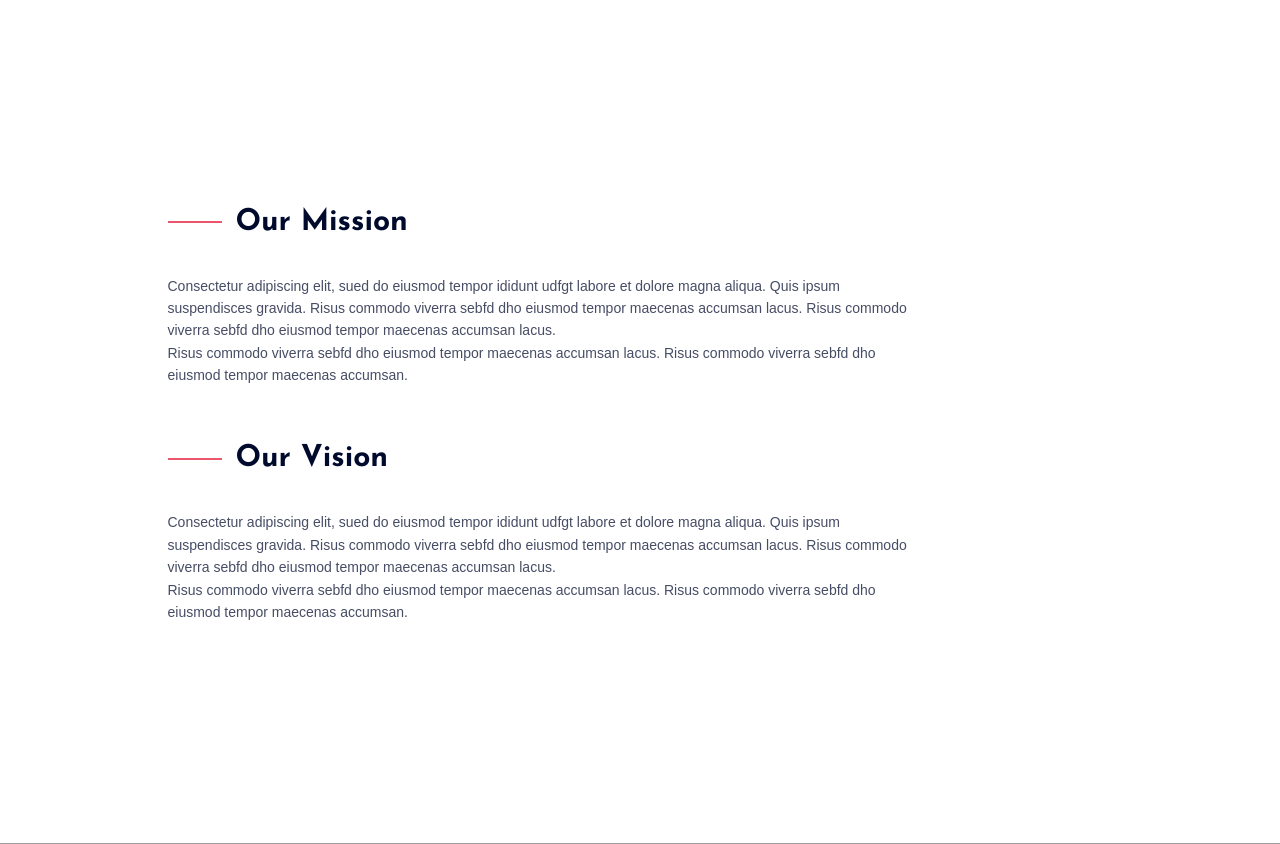
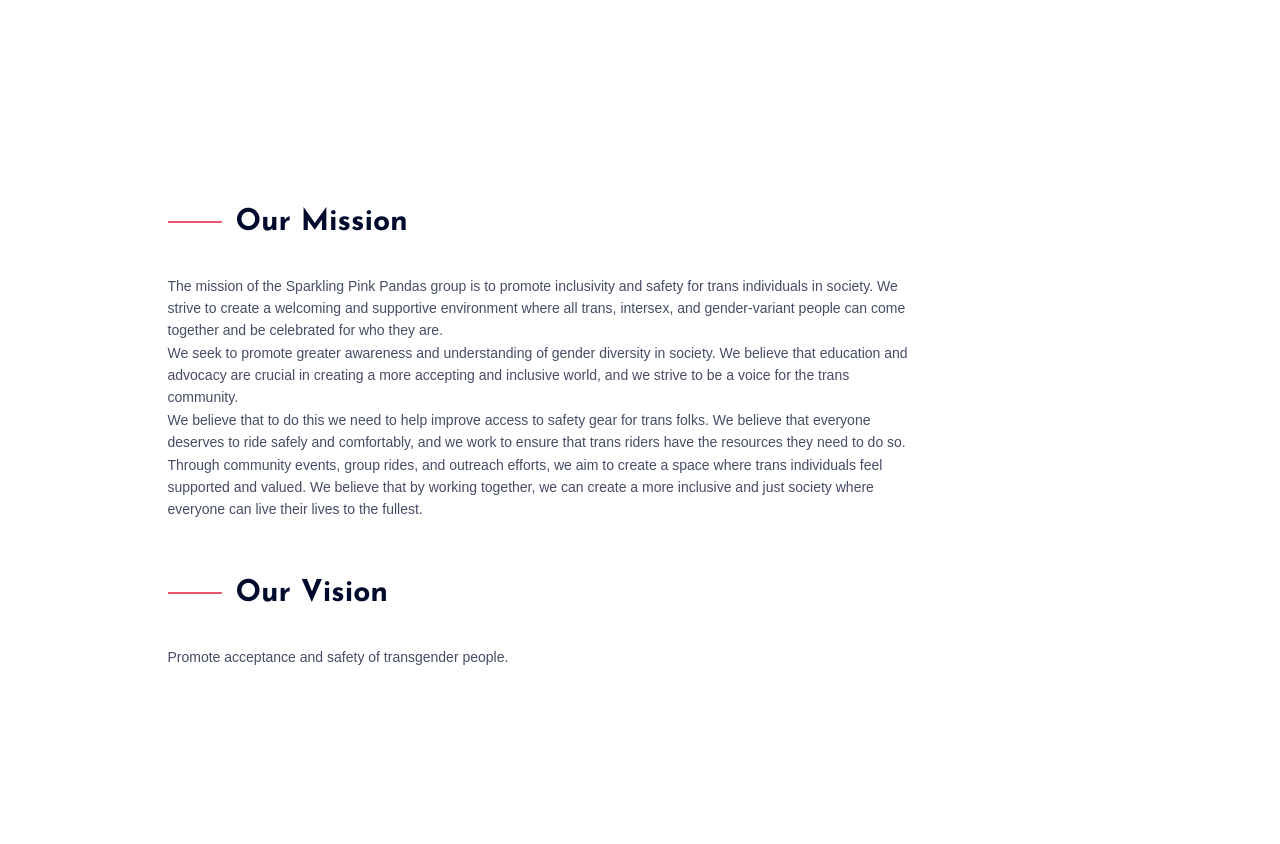
Before and after one commit to holdenk/sparklingpinkpandas, a Django app: page /accounts/about in a window 1280 px wide. Shown: the part 723-1567 px from the top of the page. Run offline with Django 3.2, Linux system fonts and the light colour scheme; some libraries are stand-ins or nearby versions; grey boxes are pictures that could not be loaded.

Commit message:
Get rid of some boiler plate wording.

```diff
--- a/accounts/templates/about.html
+++ b/accounts/templates/about.html
@@ -31,16 +31,24 @@
 		    <div class="offset-xl-1 col-lg-8">
 			<div class="about-details-cap mb-50">
 			  <h4>Our Mission</h4>
-                            <p>Consectetur adipiscing elit, sued do eiusmod tempor ididunt udfgt labore et dolore magna aliqua. Quis ipsum suspendisces gravida. Risus commodo viverra sebfd dho eiusmod tempor maecenas accumsan lacus. Risus commodo viverra sebfd dho eiusmod tempor maecenas accumsan lacus.
+			  <p>The mission of the Sparkling Pink Pandas group is to promote inclusivity and safety for trans individuals in society. We strive to create a welcoming and supportive environment where all trans, intersex, and gender-variant people can come together and be celebrated for who they are.
 			  </p>
-                            <p> Risus commodo viverra sebfd dho eiusmod tempor maecenas accumsan lacus. Risus commodo viverra sebfd dho eiusmod tempor maecenas accumsan.</p>
+			  <p>
+			    We seek to promote greater awareness and understanding of gender diversity in society. We believe that education and advocacy are crucial in creating a more accepting and inclusive world, and we strive to be a voice for the trans community.
+			  </p>
+			  <p>
+			    We believe that to do this we need to help improve access to safety gear for trans folks. We believe that everyone deserves to ride safely and comfortably, and we work to ensure that trans riders have the resources they need to do so.
+			  </p>
+			  <p>
+			    Through community events, group rides, and outreach efforts, we aim to create a space where trans individuals feel supported and valued. We believe that by working together, we can create a more inclusive and just society where everyone can live their lives to the fullest.
+			  </p>
 			</div>
 
 			<div class="about-details-cap mb-50">
 			  <h4>Our Vision</h4>
-                            <p>Consectetur adipiscing elit, sued do eiusmod tempor ididunt udfgt labore et dolore magna aliqua. Quis ipsum suspendisces gravida. Risus commodo viverra sebfd dho eiusmod tempor maecenas accumsan lacus. Risus commodo viverra sebfd dho eiusmod tempor maecenas accumsan lacus.
+			  <p>
+			    Promote acceptance and safety of transgender people.
 			  </p>
-                            <p> Risus commodo viverra sebfd dho eiusmod tempor maecenas accumsan lacus. Risus commodo viverra sebfd dho eiusmod tempor maecenas accumsan.</p>
 			</div>
 		    </div>
 		</div>
```
Lines whose indentation alone changed are shown as unchanged.
